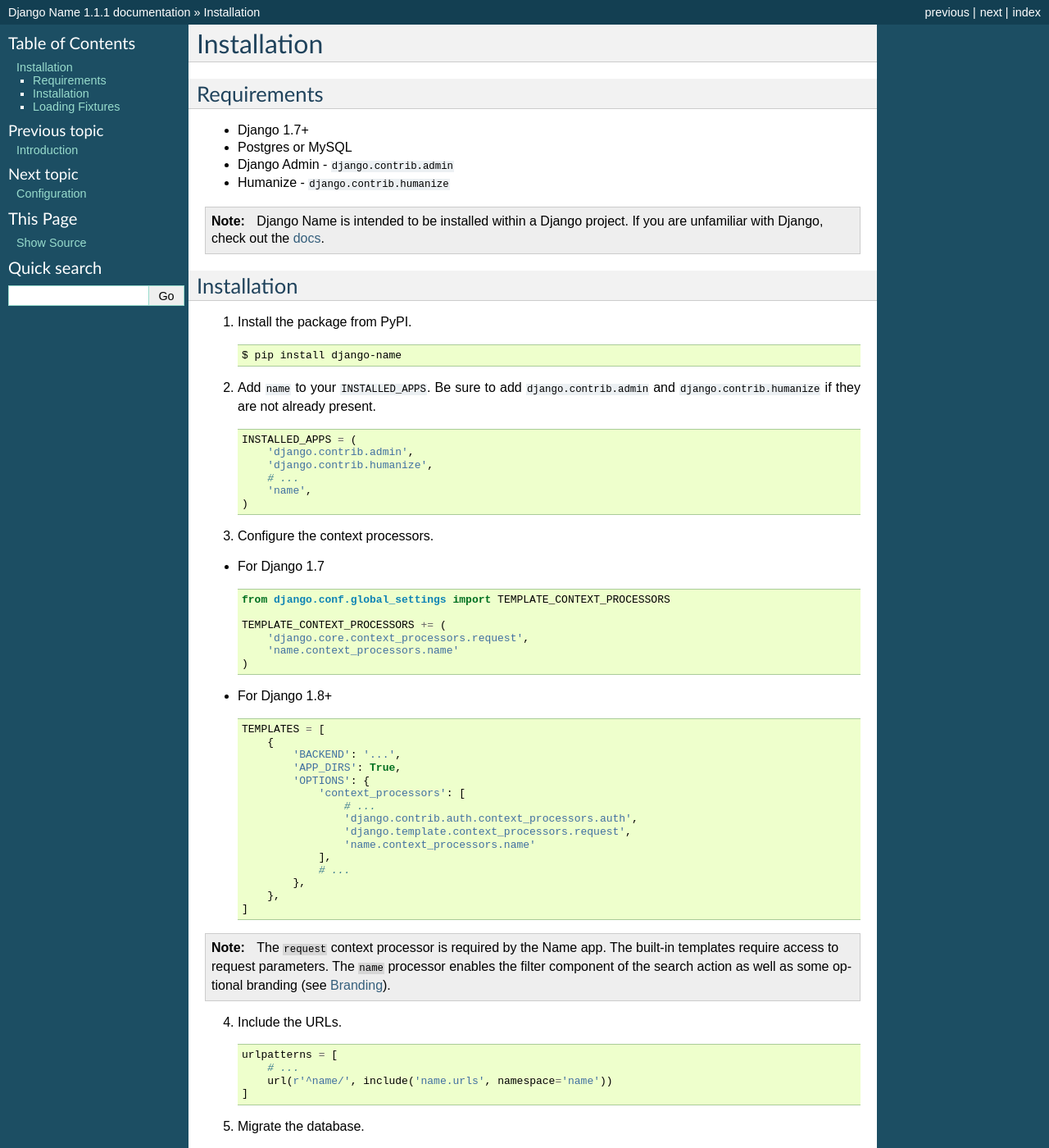
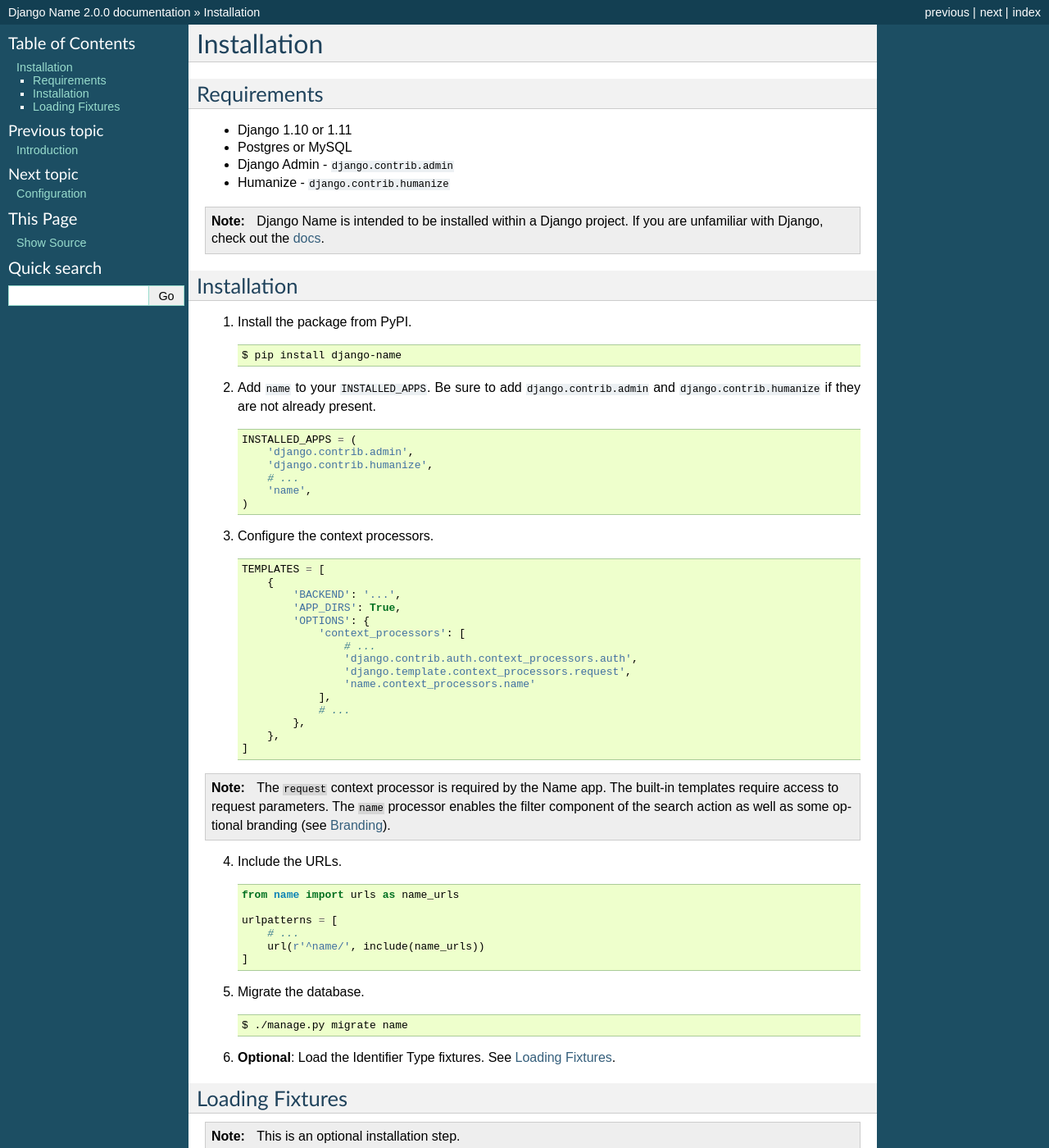
Before and after one commit to unt-libraries/django-name, a Sphinx documentation site: the page built from docs/installation.rst, in a window 1280 px wide and 1400 px high. Shown: the whole window at 82% size. Built offline with Sphinx 7.4.7, drawn with Linux system fonts in a browser that asks for light colours; some of the changed text lies outside the part shown.

```diff
--- a/docs/development.rst
+++ b/docs/development.rst
@@ -32,7 +32,7 @@ Start the app and run the migrations.
     # start the app
     $ docker-compose up -d
 
-    # run the migrations
+    # wait about 2 minutes to let the database finish initializing, then run the migrations
     $ docker-compose run --rm web ./manage.py migrate
 
     # optional: add a superuser in order to login to the admin interface
@@ -66,9 +66,9 @@ To run the tests via Tox, use this command.
 
     $ docker-compose run --rm web tox
 
-The Tox configuration will test this app with Django 1.7 - 1.9.
+The Tox configuration will test this app with Django 1.10 - 1.11.
 
-To run the tests only with the development environment (i.e. with Django 1.8).
+To run the tests only with the development environment (i.e. with Django 1.11).
 
 .. code-block:: sh
 
--- a/docs/installation.rst
+++ b/docs/installation.rst
@@ -6,14 +6,14 @@ Installation
 Requirements
 ------------
 
-- Django 1.7+
+- Django 1.10 or 1.11
 - Postgres or MySQL
 - Django Admin - ``django.contrib.admin``
 - Humanize - ``django.contrib.humanize``
 
 .. note:: Django Name is intended to be installed within a Django project. If you are unfamiliar with Django, check out the docs_.
 
-.. _docs: https://docs.djangoproject.com/en/1.8/
+.. _docs: https://docs.djangoproject.com/en/1.11/
 
 Installation
 ------------
@@ -32,18 +32,7 @@ Installation
         'name',
     )
 
-3. Configure the context processors.
-
-- For Django 1.7 ::
-
-    from django.conf.global_settings import TEMPLATE_CONTEXT_PROCESSORS
-
-    TEMPLATE_CONTEXT_PROCESSORS += (
-        'django.core.context_processors.request',
-        'name.context_processors.name'
-    )
-
-- For Django 1.8+ ::
+3. Configure the context processors. ::
 
     TEMPLATES = [
         {
@@ -68,9 +57,11 @@ Installation
 
 4. Include the URLs. ::
 
+    from name import urls as name_urls
+
     urlpatterns = [
         # ...
-        url(r'^name/', include('name.urls', namespace='name'))
+        url(r'^name/', include(name_urls))
     ]
 
 
--- a/name/__init__.py
+++ b/name/__init__.py
@@ -1,2 +1,2 @@
 __title__ = 'Django Name'
-__version__ = '1.1.1'
+__version__ = '2.0.0'
```
Also changed, not shown: README.md (+3 -3 lines).
